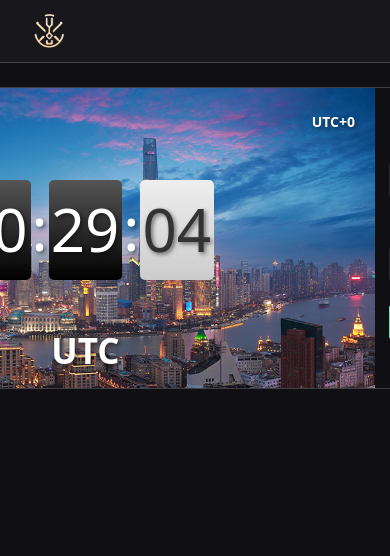
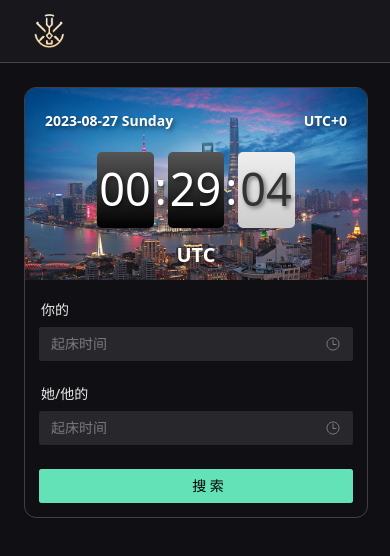
Before and after one commit to dankzg/out-timezone, a Vue app: page / in a window 390 px wide. Shown: the top 556 px of the page. Built offline with nearby package versions, Linux system fonts and the light colour scheme; some icons are missing.

Commit message:
add media setting on css

```diff
--- a/src/components/TimezoneCard.vue
+++ b/src/components/TimezoneCard.vue
@@ -111,6 +111,12 @@ const baseImgUrl = ref("this.src='/base_clock.jpg'")
   margin: 1em;
 }
 
+@media screen and (max-width: 500px) {
+  .timezone-card {
+    width: 100%;
+  }
+}
+
 .image {
   width: 100%;
   height: 100%;
--- a/src/components/UserClock.vue
+++ b/src/components/UserClock.vue
@@ -73,7 +73,7 @@ userTimezone.value = base.timezone.toString()
   justify-content: space-between;
   align-items: center;
   align-content: center;
-  padding: 1em;
+  padding: 0.5em;
   font-weight: bolder;
   display: flex;
 }
@@ -96,7 +96,13 @@ userTimezone.value = base.timezone.toString()
   align-items: center;
   height: 55%;
   font-size: 60px;
-  padding-bottom: 10px;
+}
+
+@media screen and (max-width: 500px) {
+  .time {
+    font-size: 45px;
+    height: 50%;
+  }
 }
 
 .local {
@@ -118,4 +124,14 @@ userTimezone.value = base.timezone.toString()
   width: 100%;
   text-align: center;
 }
+
+@media screen and (max-width: 500px) {
+  .city {
+    font-size: 20px;
+  }
+  .country {
+    font-size: 12px;
+    padding-button: 10px;
+  }
+}
 </style>
--- a/src/components/UserInfos.vue
+++ b/src/components/UserInfos.vue
@@ -5,7 +5,7 @@
  * @Author: dank.zheng
  * @Date: 2023-08-19 12:04:13
  * @LastEditors: dank.zheng
- * @LastEditTime: 2023-08-22 16:35:00
+ * @LastEditTime: 2023-08-30 09:08:21
 -->
 <script setup lang="ts">
 import { ref, getCurrentInstance } from 'vue'
@@ -152,12 +152,27 @@ const calcTimezone = () => {
   overflow: hidden;
   border: 1px solid var(--border-color);
 }
+
+@media screen and (max-width: 500px) {
+  .userinfo {
+    width: 100%;
+    display: flex;
+    flex-wrap: wrap;
+    height: auto;
+  }
+}
+
 .left-userinfo {
   position: relative;
   width: 600px;
   z-index: 0;
 }
 
+@media screen and (max-width: 500px) {
+  .left-userinfo {
+    width: 100%;
+  }
+}
 .right-wakeuptime {
   display: flex;
   flex-direction: column;
@@ -165,4 +180,10 @@ const calcTimezone = () => {
   margin: 1em;
   justify-content: center;
 }
+
+@media screen and (max-width: 500px) {
+  .right-wakeuptime {
+    width: 100%;
+  }
+}
 </style>
```
